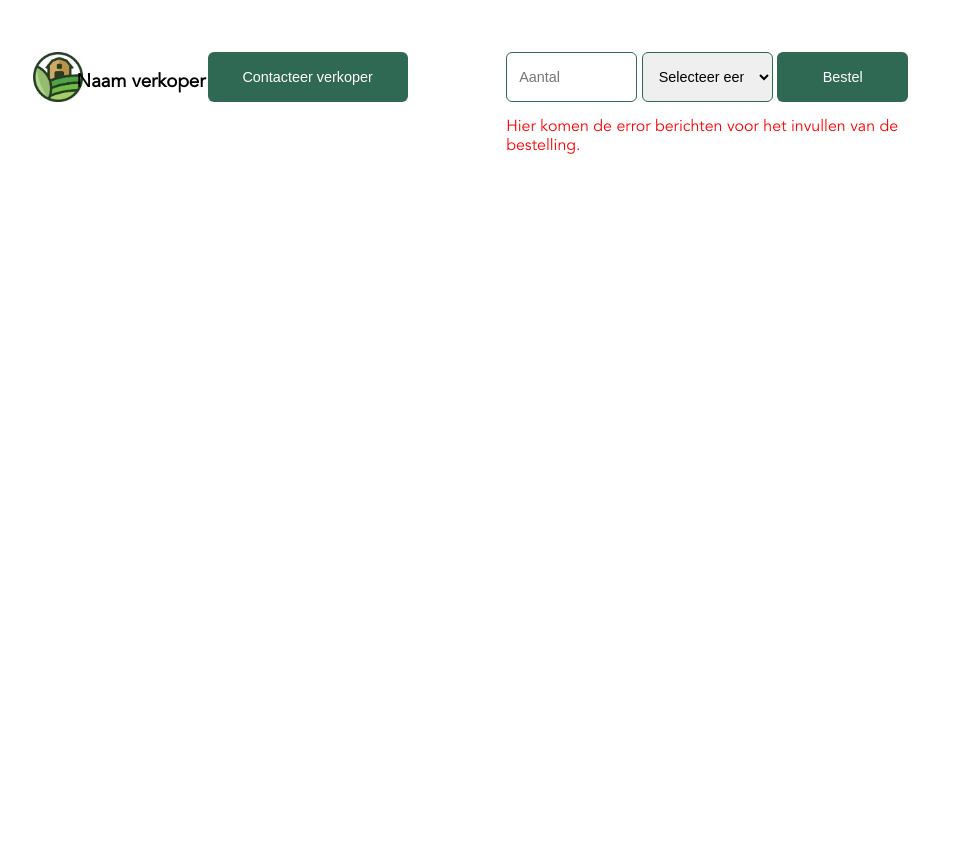
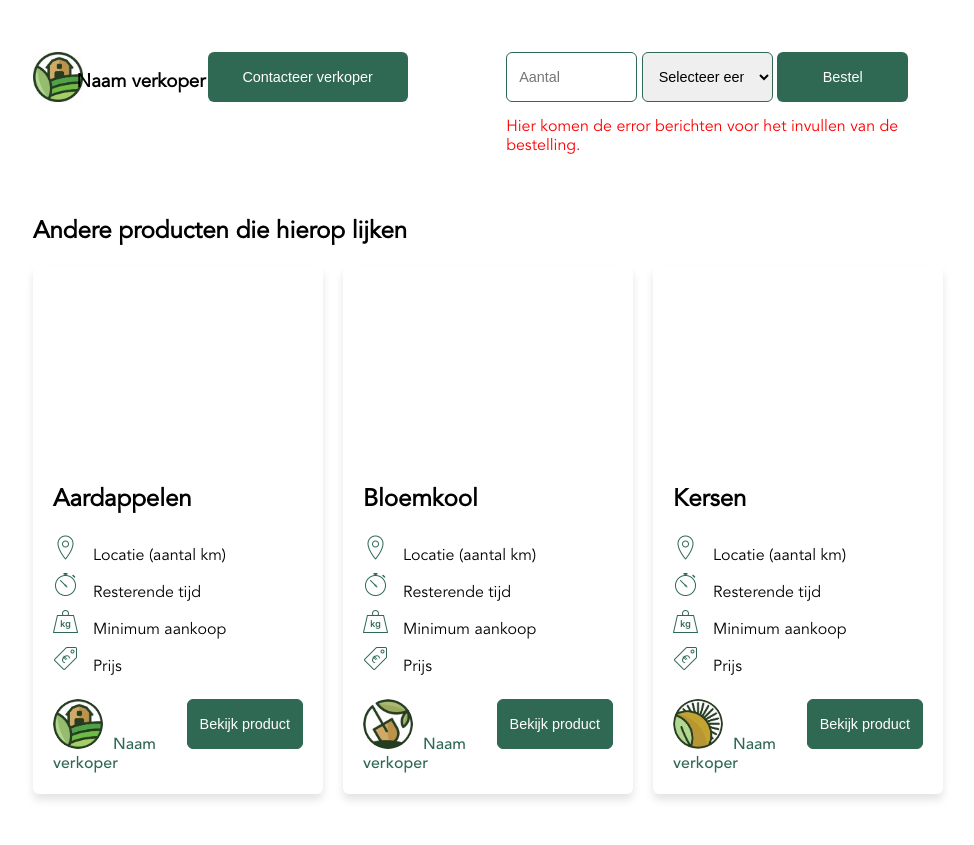
Before and after one commit to LorienTheunissen/BULK, a PHP site: page /product.html in a window 1280 px wide. Shown: the part 625-1470 px from the top of the page, without its empty margins (152-1126 px from the left). Before the commit the page ends 779 px from the top, so only its background shows below. Run offline with PHP 8.4, Linux system fonts and the light colour scheme.

Commit message:
BULK / product.html / added grid with similar products

```diff
--- a/css/product.css
+++ b/css/product.css
@@ -93,19 +93,109 @@ div.container {
     height: 50px;
 }
 
-.product-order input, select {
+.product-order input, select, div.button input {
     padding: 5px 12px;
     height: 50px;
     border: 1px solid #306953;
     border-radius: 6px;
     font-size: 0.9em;
     display: inline;
-    width: 30%;
     box-sizing: border-box;
+}
+
+.product-order input, select {
+    width: 30%
 }
 
 p#error {
     color: red;
+}
+
+div.others  {
+    margin: 5%;
+}
+
+div.others .products {
+    display: grid;
+    justify-content: space-between;
+    grid-template-columns: repeat(auto-fit, minmax(250px, 1fr));
+    grid-gap: 20px;
+}
+
+div.others .product {
+    justify-items: center;
+    background-color: white;
+    border-radius: 6px;
+    box-shadow: 0px 6px 9px #E4E4E4;
+}
+
+div.others .product-img {
+    background-repeat: no-repeat;
+    background-position: center;
+    background-size: cover;
+    height: 200px;
+    border-radius: 6px 6px 0px 0px;
+    text-align: end;
+}
+
+div.others .product-card {
+    margin: 20px;
+}
+
+div.others .product-card span {
+    padding-left: 10px;
+}
+
+div.others .product-icons ul {
+    list-style-type: none;
+    padding-left: 0;
+}
+
+div.others .product-icons li {
+    line-height: 2;
+}
+
+div.others .product-icons li .icon {
+    margin-right: 10px;
+}
+
+div.others .product-icons li span {
+    padding-left: 5px;
+}
+
+div.others .product-actions {
+    display: grid;
+    grid-template-columns: 50% 50%;
+}
+
+div.others .product-actions div.supplier {
+    grid-column: 1 / span 1;
+    text-align: left;
+    display: grid;
+}
+
+div.others .product-actions div.supplier img {
+    height: 50px;
+    border-radius: 25px;
+}
+
+div.others .product-actions div.supplier a {
+    color: #306953;
+    font-family: "Avenir Medium";
+}
+
+div.others .product-actions div.button {
+    grid-column: 2 / span 1
+}
+
+div.others .button {
+    text-align: right;
+}
+
+div.others .button input[type=submit] {
+    background-color: #306953;
+    height: 50px;
+    color: white;
 }
 
 @media (min-width: 650px) {
--- a/product.html
+++ b/product.html
@@ -86,6 +86,104 @@
             </div>
         </div>
     </div>
+    <div class="others">
+        <h2>Andere producten die hierop lijken</h2>
+        <div class="products">
+            <div class="product">
+                <div class="product-img" style="background-image: url('images/products/BULK_products_aardappelen.jpg')">
+                </div>
+                <div class="product-card">
+                    <h2 class="product-name">Aardappelen</h2>
+                    <div class="product-icons">
+                        <ul>
+                            <li><img alt="basket" class="icon" src="images/icons/BULK_icon_green_location.png"><span>Locatie (aantal km)</span>
+                            </li>
+                            <li><img alt="basket" class="icon" src="images/icons/BULK_icon_green_timer.png"><span>Resterende tijd</span>
+                            </li>
+                            <li><img alt="basket" class="icon" src="images/icons/BULK_icon_green_minimum.png"><span>Minimum aankoop</span>
+                            </li>
+                            <li><img alt="basket" class="icon"
+                                     src="images/icons/BULK_icon_green_price.png"><span>Prijs</span></li>
+                        </ul>
+                    </div>
+                    <div class="product-actions">
+                        <div class="supplier">
+                            <a href="#"><img
+                                    alt=""
+                                    src="images/avatars/BULK_avatar_supplier_logo_1.jpeg"><span>Naam verkoper</span></a>
+                        </div>
+                        <div class="button">
+                            <form action="product.html">
+                                <input type="submit" value="Bekijk product">
+                            </form>
+                        </div>
+                    </div>
+                </div>
+            </div>
+            <div class="product">
+                <div class="product-img" style="background-image: url('images/products/BULK_products_bloemkool.png')">
+                </div>
+                <div class="product-card">
+                    <h2 class="product-name">Bloemkool</h2>
+                    <div class="product-icons">
+                        <ul>
+                            <li><img alt="basket" class="icon" src="images/icons/BULK_icon_green_location.png"><span>Locatie (aantal km)</span>
+                            </li>
+                            <li><img alt="basket" class="icon" src="images/icons/BULK_icon_green_timer.png"><span>Resterende tijd</span>
+                            </li>
+                            <li><img alt="basket" class="icon" src="images/icons/BULK_icon_green_minimum.png"><span>Minimum aankoop</span>
+                            </li>
+                            <li><img alt="basket" class="icon"
+                                     src="images/icons/BULK_icon_green_price.png"><span>Prijs</span></li>
+                        </ul>
+                    </div>
+                    <div class="product-actions">
+                        <div class="supplier">
+                            <a href="#"><img
+                                    alt=""
+                                    src="images/avatars/BULK_avatar_supplier_logo_2.jpeg"><span>Naam verkoper</span></a>
+                        </div>
+                        <div class="button">
+                            <form action="product.html">
+                                <input type="submit" value="Bekijk product">
+                            </form>
+                        </div>
+                    </div>
+                </div>
+            </div>
+            <div class="product">
+                <div class="product-img" style="background-image: url('images/products/BULK_products_kersen.jpg')">
+                </div>
+                <div class="product-card">
+                    <h2 class="product-name">Kersen</h2>
+                    <div class="product-icons">
+                        <ul>
+                            <li><img alt="basket" class="icon" src="images/icons/BULK_icon_green_location.png"><span>Locatie (aantal km)</span>
+                            </li>
+                            <li><img alt="basket" class="icon" src="images/icons/BULK_icon_green_timer.png"><span>Resterende tijd</span>
+                            </li>
+                            <li><img alt="basket" class="icon" src="images/icons/BULK_icon_green_minimum.png"><span>Minimum aankoop</span>
+                            </li>
+                            <li><img alt="basket" class="icon"
+                                     src="images/icons/BULK_icon_green_price.png"><span>Prijs</span></li>
+                        </ul>
+                    </div>
+                    <div class="product-actions">
+                        <div class="supplier">
+                            <a href="#"><img
+                                    alt=""
+                                    src="images/avatars/BULK_avatar_supplier_logo_3.jpeg"><span>Naam verkoper</span></a>
+                        </div>
+                        <div class="button">
+                            <form action="product.html">
+                                <input type="submit" value="Bekijk product">
+                            </form>
+                        </div>
+                    </div>
+                </div>
+            </div>
+        </div>
+    </div>
 </div>
 </body>
 </html>
--- a/products.html
+++ b/products.html
@@ -92,7 +92,7 @@
                         <div class="supplier">
                             <a href="#"><img
                                     src="images/avatars/BULK_avatar_supplier_logo_1.jpeg"
-                                    alt=""><span>Verkoper</span></a>
+                                    alt=""><span>Naam verkoper</span></a>
                         </div>
                         <div class="button">
                             <form action="product.html">
@@ -123,7 +123,7 @@
                         <div class="supplier">
                             <a href="#"><img
                                     src="images/avatars/BULK_avatar_supplier_logo_2.jpeg"
-                                    alt=""><span>Verkoper</span></a>
+                                    alt=""><span>Naam verkoper</span></a>
                         </div>
                         <div class="button">
                             <form action="product.html">
@@ -154,7 +154,7 @@
                         <div class="supplier">
                             <a href="#"><img
                                     src="images/avatars/BULK_avatar_supplier_logo_3.jpeg"
-                                    alt=""><span>Verkoper</span></a>
+                                    alt=""><span>Naam verkoper</span></a>
                         </div>
                         <div class="button">
                             <form action="product.html">
```
